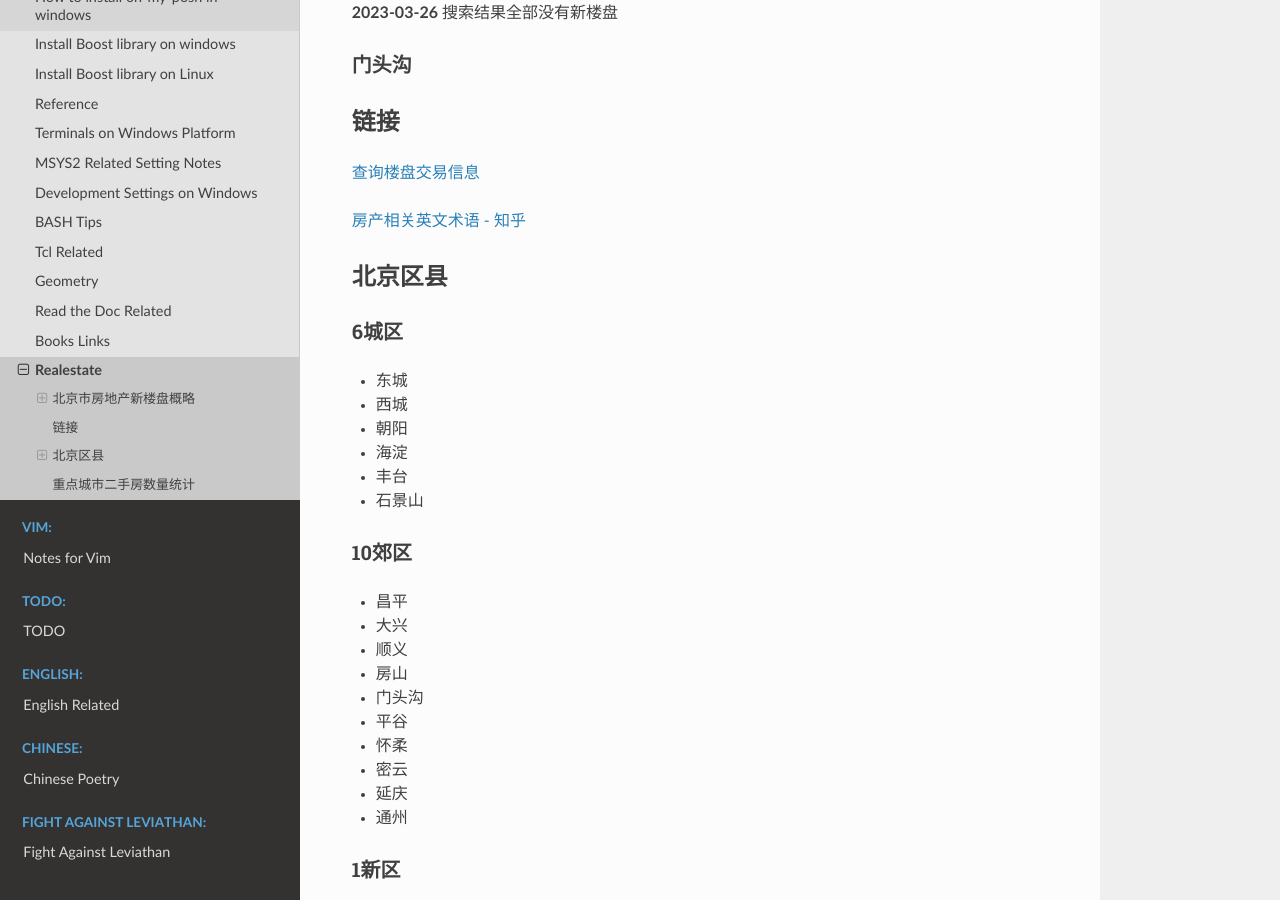
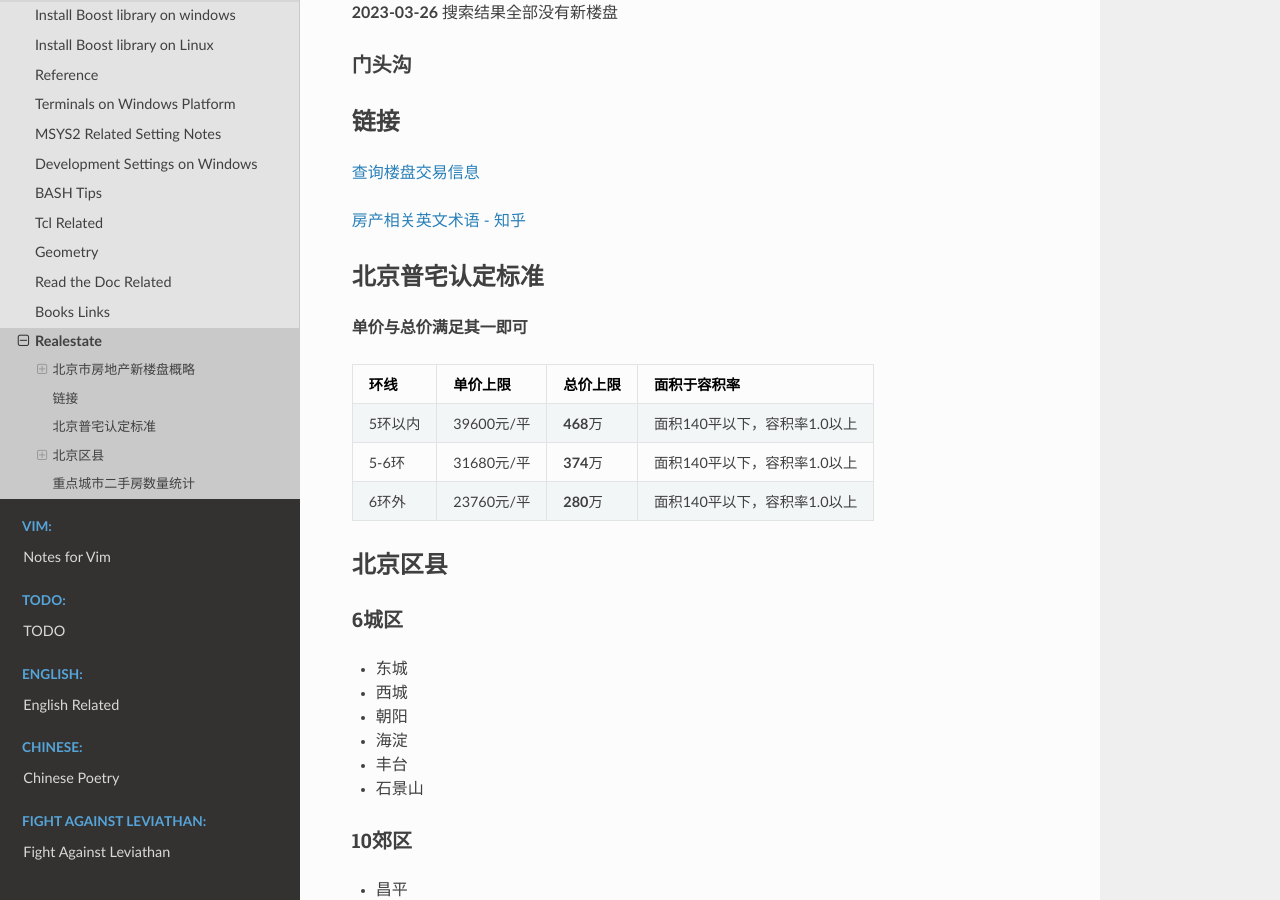
Before and after one commit to Pyrad/pyradnotes, a Sphinx documentation site: the page built from source/Notes/realestate.md, in a window 1280 px wide and 900 px high, scrolled down 6397 px. Built offline with Sphinx 7.4.7 and the Read the Docs theme 2.0.0, drawn with Linux system fonts in a browser that asks for light colours; a script that is not in the unit is left out.

Commit message:
Realestate 北京普通住宅认定标准

```diff
--- a/source/Notes/realestate.md
+++ b/source/Notes/realestate.md
@@ -264,6 +264,20 @@
 
 [房产相关英文术语 - 知乎](https://zhuanlan.zhihu.com/p/557361125)
 
+
+## 北京普宅认定标准
+
+**单价与总价满足其一即可**
+
+|环线|单价上限|总价上限|面积于容积率|
+|:-----|:-----|:-----|:-----|
+|5环以内|39600元/平 |**468**万|面积140平以下，容积率1.0以上 |
+|5-6环|31680元/平|**374**万|面积140平以下，容积率1.0以上|
+|6环外|23760元/平|**280**万|面积140平以下，容积率1.0以上|
+
+
+
+
 ## 北京区县
 
 ### 6城区
```
